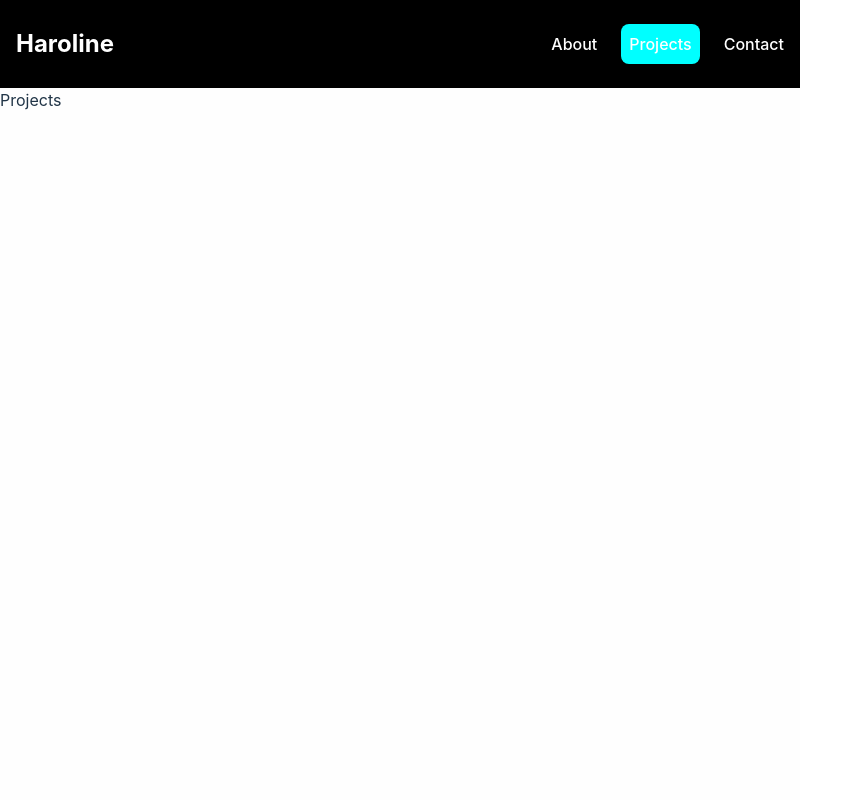
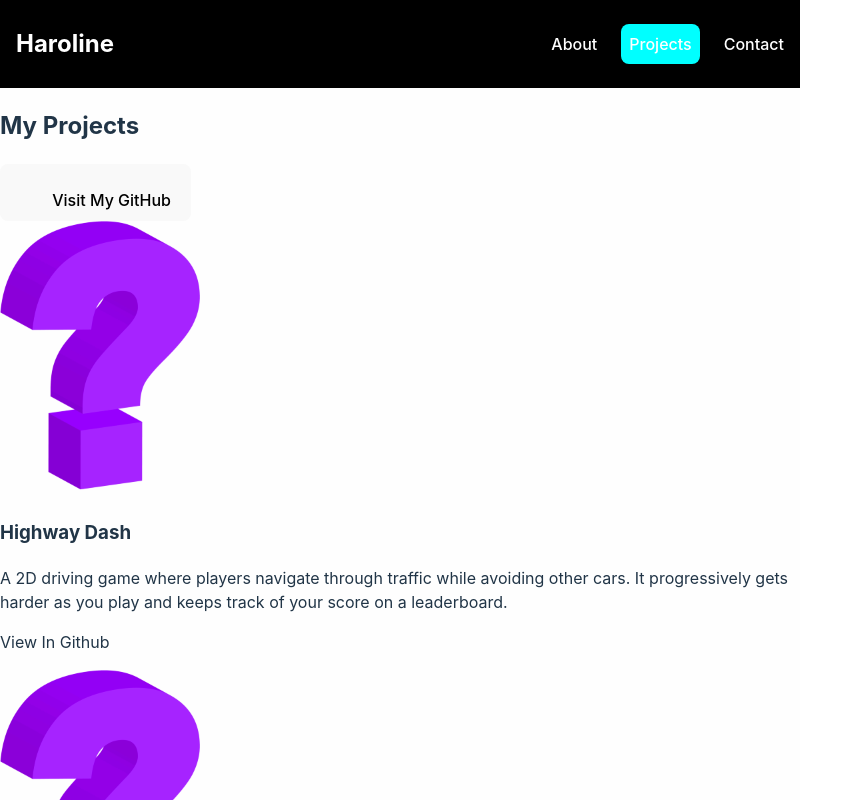
Before and after one commit to HarolineNo/Portfolio, a React (Vite) app: page /Projects in a window 1280 px wide. Shown: the top 800 px of the page, without its empty margins (0-863 px from the left). Built offline with nearby package versions, Linux system fonts and the light colour scheme.

Commit message:
started projects page

```diff
--- a/src/components/pages/Projects.jsx
+++ b/src/components/pages/Projects.jsx
@@ -1,7 +1,38 @@
-import React from 'react'
+import data from "../../data/index.json";
 
 export const Projects = () => {
   return (
-    <div>Projects</div>
-  )
+    <section>
+      <div>
+        <div>
+          <h2>My Projects</h2>
+        </div>
+        <div>
+          <button>
+            <svg xmlns="http://www.w3.org/2000/svg" width="32" height="32" viewBox="0 0 33 33" fill="none" />
+            Visit My GitHub
+          </button>
+        </div>
+      </div>
+      <div>
+        {data?.projects?.map((item, index) => (
+          <div key={index}>
+            <div>
+              <img src={item.src} alt="Placeholder" />
+            </div>
+            <div>
+              <div>
+                <h3>{item.title}</h3>
+                <p>{item.description}</p>
+              </div>
+              <p>
+                {item.link}
+                <svg xmlns="http://www.w3.org/2000/svg" width="16" height="16" viewBox="0 0 20 19" fill="none" />
+              </p>
+            </div>
+          </div>
+        ))}
+      </div>
+    </section>
+  );
 }
--- /dev/null
+++ b/src/components/pages/Skills.jsx
@@ -0,0 +1,6 @@
+
+export const Skills = () => {
+  return (
+    <div>Skills</div>
+  )
+}
--- /dev/null
+++ b/src/data/index.json
@@ -0,0 +1,27 @@
+{
+    "projects": [
+        {
+            "id": "1",
+            "src": "src/assets/images/quiz.png",
+            "title": "Highway Dash",
+            "tech": "Python, Pygame, Jupyter Notebook",
+            "description": "A 2D driving game where players navigate through traffic while avoiding other cars. It progressively gets harder as you play and keeps track of your score on a leaderboard.",
+            "link": "View In Github"
+        },
+        {
+            "id": "2",
+            "src": "src/assets/images/quiz.png",
+            "title": "Inventory Tracker",
+            "tech": "Django, Python, HTML/CSS, JavaScript, Bootstrap",
+            "description": "A multi-page full-stack restaurant inventory management system with user authentication that can store over 50 items. Includes key features such as adding, deleting, and editing items, tracking ingredients, monitoring finances, managing purchases, etc. ",
+            "link": "View In Github"
+        },
+        {
+            "id": "3",
+            "src": "src/assets/images/quiz.png",
+            "title": "Tunescape",
+            "tech": "JavaScript, React Native",
+            "description": "I'm currently developing a music app that uses an API to curate personalized playlists for users based on moods, whether for relaxation, focus, or motivation.",            "link": "View In Github"
+        }
+    ]
+}
```
Also changed, not shown: src/assets/images/quiz.png (added), src/components/styles/Skills.css (added).
